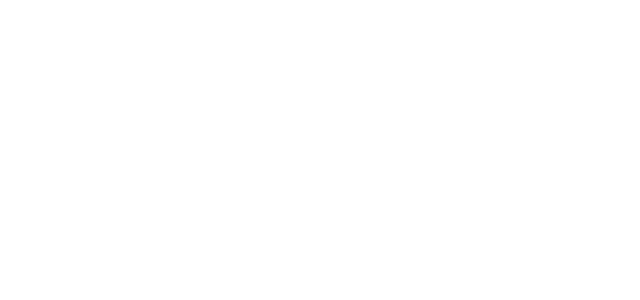
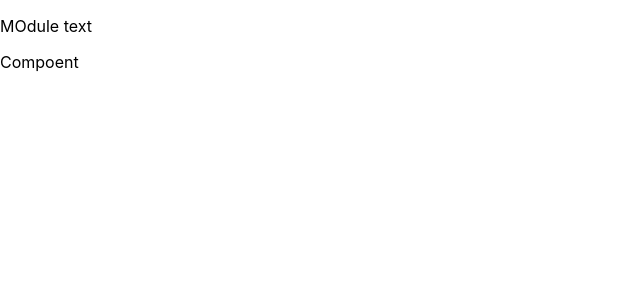
Before and after one commit to SomVariable/marbles-shop, a React (Create React App) app: page / in a window 1280 px wide. Shown: the top 300 px of the page, without its empty margins (0-640 px from the left). Built offline with nearby package versions, Linux system fonts and the light colour scheme.

Commit message:
added ExampleModule to App

```diff
--- /dev/null
+++ b/src/components/Example/ExampleComponent.tsx
@@ -0,0 +1,12 @@
+import Button from "../../UI/Button/Button"
+import styles from "./styles/Example.module.scss"
+interface ExampleProps {
+
+}
+const ExampleComponent = ({}: ExampleProps) => (
+  <div>
+    <p>Compoent</p>
+  </div>
+
+)
+export default ExampleComponent
--- /dev/null
+++ b/src/modules/Example/ExampleModule.tsx
@@ -0,0 +1,12 @@
+import ExampleComponent from "../../components/Example/ExampleComponent"
+import styles from "./styles/Example.module.scss"
+interface ExampleProps {
+
+}
+const ExampleModule = ({}: ExampleProps) => (
+  <div>
+    <p>MOdule text</p>
+    <ExampleComponent/>
+    </div>
+)
+export default ExampleModule
--- a/src/modules/Example/constants/Example.tsx
+++ b/src/modules/Example/constants/Example.tsx
@@ -1,3 +1,3 @@
-export const ConstantsReducers = {
+export const ExampleConstants = {
 
 }
--- a/src/modules/Example/index.ts
+++ b/src/modules/Example/index.ts
@@ -1 +1 @@
-export {default} from "./Example";
+export {default} from "./ExampleModule";
--- a/src/modules/Example/reducers/Examplereducers.tsx
+++ b/src/modules/Example/reducers/Examplereducers.tsx
@@ -0,0 +1,3 @@
+export const ExampleReducers = {
+
+}
--- a/src/pages/App/App.tsx
+++ b/src/pages/App/App.tsx
@@ -1,4 +1,5 @@
 import React from 'react';
+import ExampleModule from '../../modules/Example/ExampleModule';
 
 import './App.module.scss';
 import { IAppProps } from './IApp.interfase';
@@ -6,6 +7,7 @@
 
 function App({...props}: IAppProps): JSX.Element {
   return <div className="App">
+  <ExampleModule />
     </div>;
 }
 
```
Also changed, not shown: src/components/Example/Example.tsx (deleted, +0 -9 lines), src/modules/Example/Example.tsx (deleted, +0 -8 lines).
